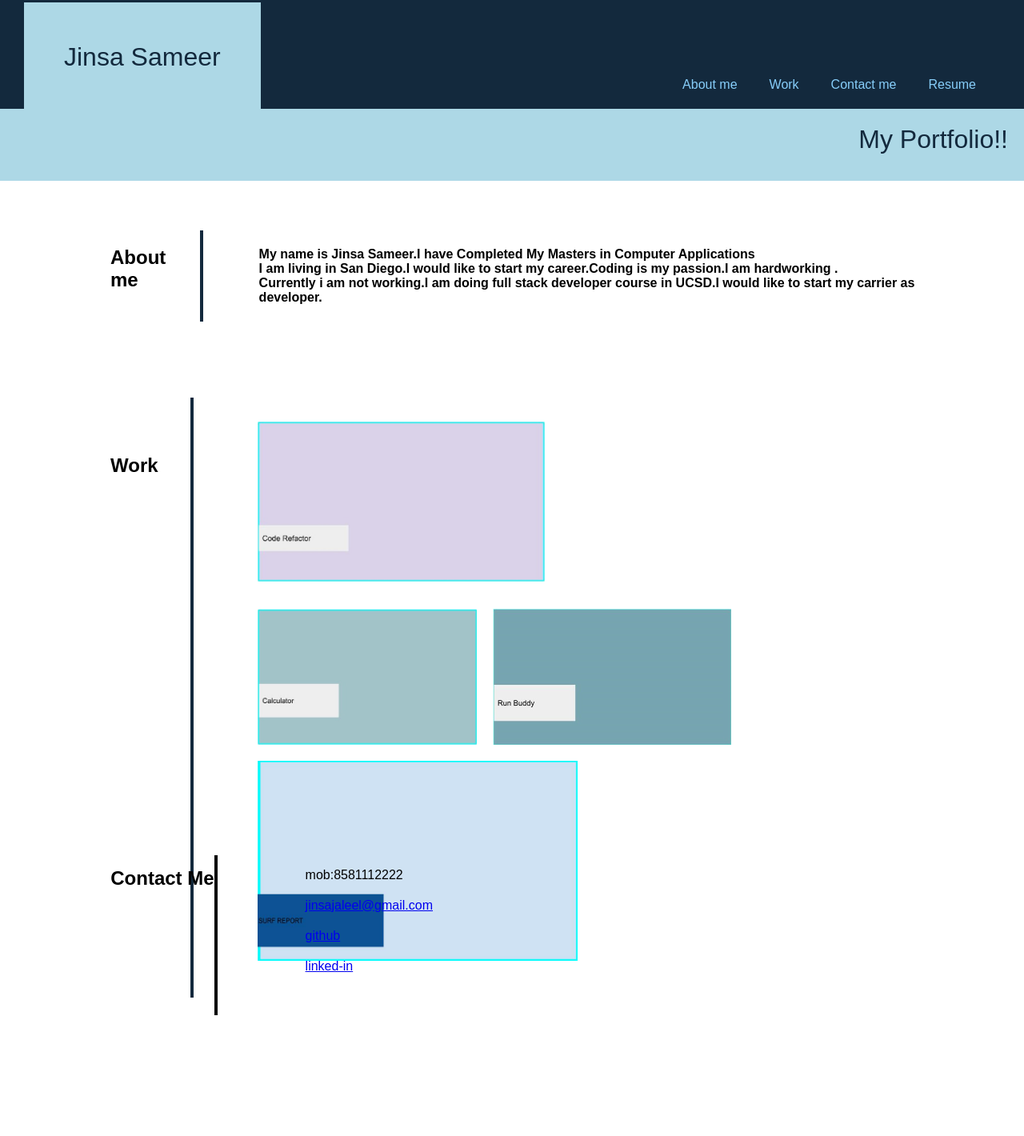
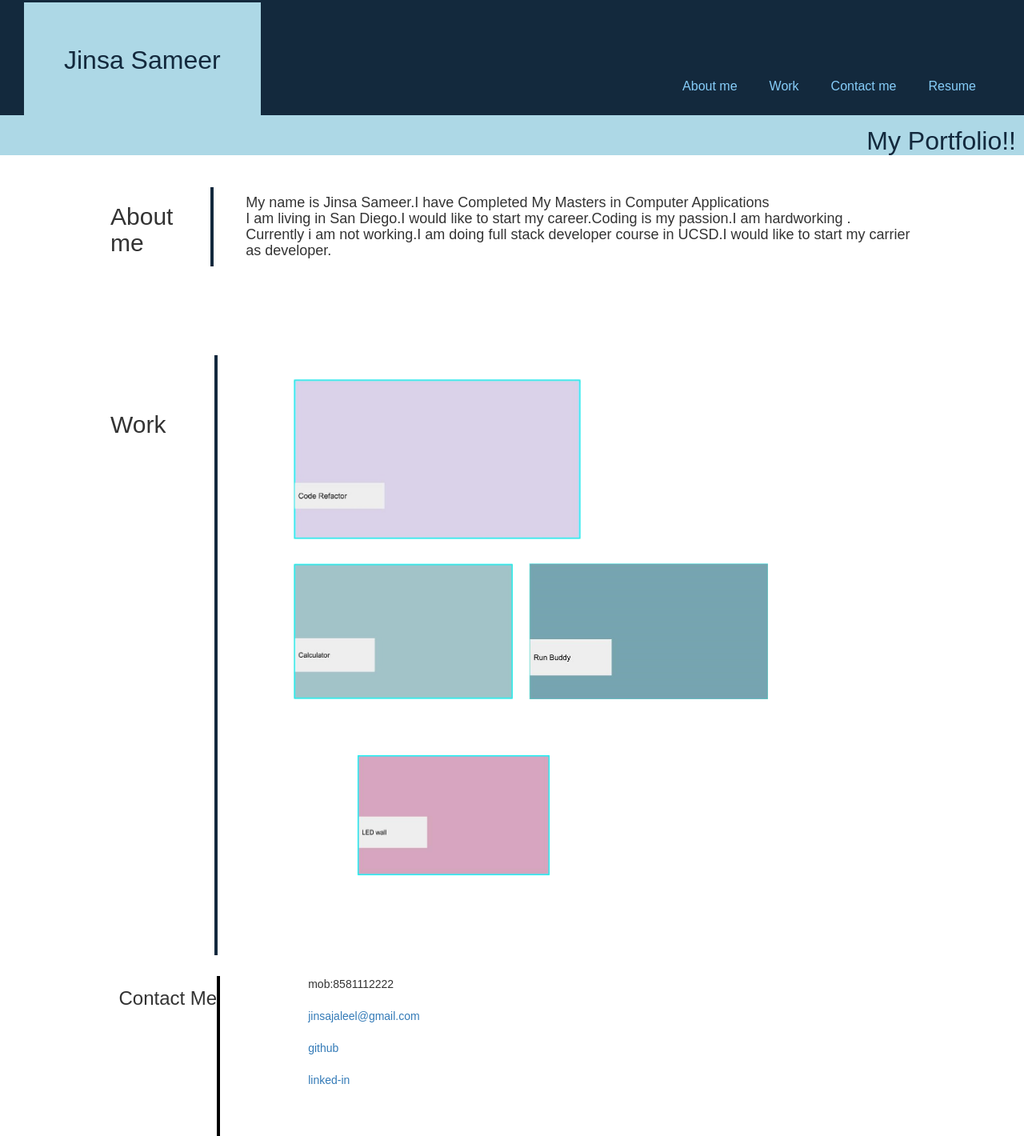
Before and after one commit to JinsaSameer/MyPortfolio, a plain HTML site: page index.html in a window 1280 px wide. Shown: the part 27-1447 px from the top of the page at 80% size. Before the commit the page ends 1296 px from the top, so only its background shows below. Drawn offline with nearby package versions, Linux system fonts and the light colour scheme.

Commit message:
updated files

```diff
--- a/index.html
+++ b/index.html
@@ -5,6 +5,8 @@
     <title>Portfolio</title>
     <meta charset="UTF-8" />
     <meta name="viewport" content="width=device-width, initial-scale=1" />
+    <link rel="stylesheet" href="https://maxcdn.bootstrapcdn.com/bootstrap/3.4.1/css/bootstrap.min.css">
+
     <link rel="stylesheet" type="text/css" href="style.css" />
   </head>
   <body>
@@ -34,12 +36,12 @@
           <div id="second-section">
             <h2>Work</h2>
             <div class="container">
-              <img id="img1" src="new_image4.jpg" alt="image of work4">
+              <img id="img1" src="music_online.jpg" alt="image of work4">
               <div class="row">
-                <img id="img2" src="new_image2.jpg" alt="image of work2">
-                <img id="img3" src="new_image3.jpg" alt="image of work3">
+                <img id="img2" src="Note_taker.jpg" alt="image of work2">
+                <img id="img3" src="Price_search.jpg" alt="image of work3">
               </div>
-              <img id="img4" src="image1.jpg" alt="image of work1">
+              <img id="img4" src="pswd_generator.jpg" alt="image of work1">
             </div>
           </div>
         </section>
@@ -48,7 +50,7 @@
             <div id="contact-me">
 
                <!---- <div class="column">-->
-                    <h1>Contact Me</h1>
+                    <h3>Contact Me</h3>
 
                   <div class="column" id="contact-info">
                     <ul>
--- a/style.css
+++ b/style.css
@@ -57,7 +57,7 @@
    p {
     display: flex;
     justify-content: right;
-    padding: 20px;
+    padding: 10px;
     background-color: lightblue;
      margin-top: -60px;
      width: 100%;
@@ -96,7 +96,7 @@
     border-left: solid 4px #13293d;
     margin-left: 1%;
 
-    padding-left: 70px;
+    padding-left: 40px;
   }
 
 
@@ -104,7 +104,7 @@
   margin-top: -5%;
   width: 1000px;
   height: 750px;
-  margin-left: 4%;
+  margin-left: 6%;
   border-left:  solid 4px #13293d ;
 }
 .container #img1 {
@@ -171,11 +171,11 @@
 }
 #contact-me {
   display: flex;
-  justify-content: left;
-  margin-top: 25%;
-  margin-left: auto;
-  padding-right: 10px;
-  margin-left: 1%;
+    /*justify-content: left;*/
+
+    margin-left: 1%;
+    margin-top: 45%;
+    padding-left: 1%;
 }
 
  #contact-info {
```
Also changed, not shown: Note_taker.jpg (renamed from new_image2.jpg), Price_search.jpg (renamed from new_image3.jpg), music_online.jpg (renamed from new_image4.jpg), pswd_generator.jpg (renamed from LED WALL.jpg).
